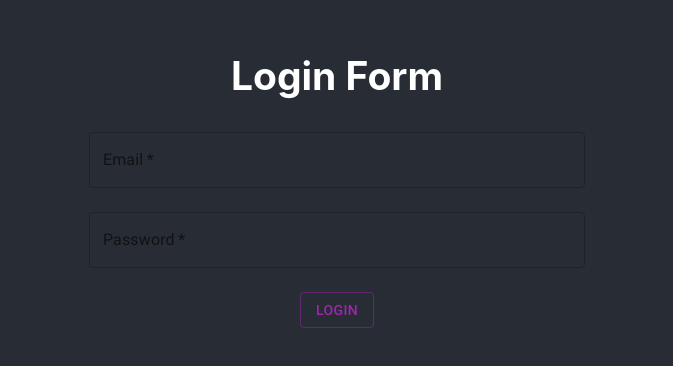
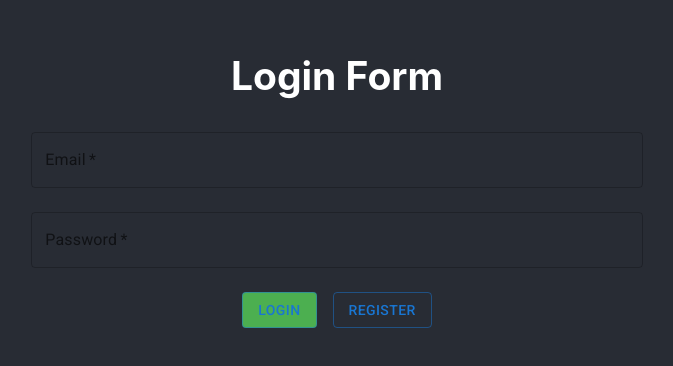
Before and after one commit to T-Pushyamitra/Hospital-application, a React (Create React App) app in the folder client/super-admin/: page / in a window 1280 px wide. Shown: the part 226-592 px from the top of the page, without its empty margins (303-976 px from the left). Built offline with nearby package versions, Linux system fonts and the light colour scheme.

Commit message:
Added register button and added styles to it

```diff
--- a/client/super-admin/src/components/Login.jsx
+++ b/client/super-admin/src/components/Login.jsx
@@ -1,39 +1,41 @@
-import React, {useState} from "react";
+import React, { useState } from "react";
 import { TextField, FormControl, Button } from "@mui/material";
-import { Link } from "react-router-dom"
-import { FormGroup } from '@mui/material';
+import { Link } from "react-router-dom";
+import { FormGroup } from "@mui/material";
 
 const Login = () => {
-    const [email, setEmail] = useState("")
-    const [password, setPassword] = useState("")
-    const [emailError, setEmailError] = useState(false)
-    const [passwordError, setPasswordError] = useState(false)
+  const [email, setEmail] = useState("");
+  const [password, setPassword] = useState("");
+  const [emailError, setEmailError] = useState(false);
+  const [passwordError, setPasswordError] = useState(false);
+
+  const [activeButton, setActiveButton] = useState("login");
 
 
-    // function handleLogin(e) {
-    //     e.preventDefault()
-    //     // Code to handle login goes here
-    //     props.toggle()
-    // }
-
+  const handleToggle = (button) => {
+    setActiveButton(button);
+};
 
   const handleSubmit = (event) => {
-        event.preventDefault()
 
-        setEmailError(false)
-        setPasswordError(false)
+    console.log("hellooo");
+    event.preventDefault();
 
-        if (email == '') {
-            setEmailError(true)
+    setEmailError(false);
+    setPasswordError(false);
+    console.log('after')
+    if (email == "" && activeButton == "login") {
+        console.log("hiiiiii");
+      setEmailError(true);
     }
-        if (password == '') {
-            setPasswordError(true)
+    if (password == "" && activeButton == "login") {
+      setPasswordError(true);
     }
 
     if (email && password) {
-            console.log(email, password)
+      console.log(email, password);
     }
-    }
+  };
 
   return (
     <React.Fragment>
@@ -42,19 +44,19 @@ const Login = () => {
           <h2>Login Form</h2>
           <TextField
             label="Email"
-                    onChange={e => setEmail(e.target.value)}
+            onChange={(e) => setEmail(e.target.value)}
             required
             variant="outlined"
             color="secondary"
             type="email"
-                    sx={{mb: 3}}
+            sx={{ mb: 3 }}
             fullWidth
             value={email}
             error={emailError}
           />
           <TextField
             label="Password"
-                    onChange={e => setPassword(e.target.value)}
+            onChange={(e) => setPassword(e.target.value)}
             required
             variant="outlined"
             color="secondary"
@@ -62,15 +64,38 @@ const Login = () => {
             value={password}
             error={passwordError}
             fullWidth
-                    sx={{mb: 3}}
+            sx={{ mb: 3 }}
           />
-                 <Button variant="outlined" color="secondary" type="submit">Login</Button>
-
+          <Button
+            variant="outlined"
+            color="primary"
+            // type="submit"
+            onClick={() => handleToggle('login')}
+            sx={{
+              mr: 2,
+              backgroundColor: activeButton === "login" ? "#4CAF50" : null,
+            }}
+          >
+            Login
+          </Button>
+          <Button
+            variant="outlined"
+            color="primary"
+            // type="submit"
+            onClick={() => handleToggle('register')}
+            sx={{
+              backgroundColor: activeButton === "register" ? "#4CAF50" : null,
+            }}
+          >
+            Register
+          </Button>
+          {/* "&:hover": { backgroundColor: "#45a049" }   */}
+          {/* "&:hover": { backgroundColor: "#45a049" } // Darker green color on hover */}
         </form>
       </FormControl>
       {/* <small>Need an account? <Link to="/">Register here</Link></small> */}
     </React.Fragment>
   );
-}
+};
 
 export default Login;
```
Lines whose indentation alone changed are shown as unchanged.
